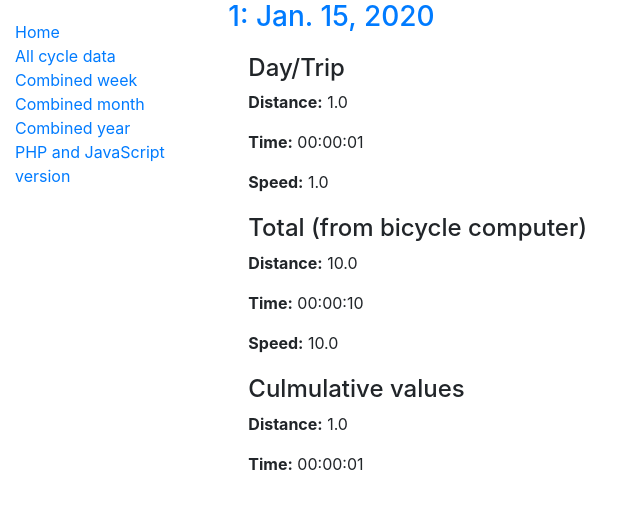
After one commit to ronnyerrmann/cycle_logging, a Django app: page /cycle/cycle_data/1 in a window 1280 px wide. The commit adds this page. Shown: the top 509 px of the page, without its empty margins (0-640 px from the left). Run offline with Django 3.2, Linux system fonts and the light colour scheme; tables that the repository leaves empty hold one stand-in row (values such as "Sample post").

Commit message:
Created views for Django

```diff
--- a/cycle_django/cycle/models.py
+++ b/cycle_django/cycle/models.py
@@ -1,4 +1,5 @@
 from django.db import models
+from django.urls import reverse
 # using: python manage.py inspectdb > models.py
 
 def convert_sec(seconds):
@@ -25,7 +26,7 @@ class FahrradRides(models.Model):
 
     def get_absolute_url(self):
         """Returns the url to access a detail record for this day."""
-        return reverse('entry-detail', args=[str(self.Date)])
+        return reverse('cycle-detail', args=[str(self.entryid)])
 
     def display_sec_day(self):      # To show time instead of seconds in the Admin List view
         return convert_sec(self.dayseconds)
@@ -47,7 +48,8 @@ class FahrradMonthlySummary(models.Model):
     class Meta:
         managed = False
         db_table = 'fahrrad_monthly_summary'
-
+    def get_absolute_url(self):
+        return reverse('cycle-detail', args=["m"+str(self.month_starting_on)])
     def display_sec(self):      # To show time instead of seconds in the Admin List view
         return convert_sec(self.monthseconds)
     display_sec.short_description = 'Time'
@@ -62,7 +64,8 @@ class FahrradWeeklySummary(models.Model):
     class Meta:
         managed = False
         db_table = 'fahrrad_weekly_summary'
-
+    def get_absolute_url(self):
+        return reverse('cycle-detail', args=["w"+str(self.week_starting_on)])
     def display_sec(self):      # To show time instead of seconds in the Admin List view
         return convert_sec(self.weekseconds)
     display_sec.short_description = 'Time'
@@ -77,6 +80,12 @@ class FahrradYearlySummary(models.Model):
     class Meta:
         managed = False
         db_table = 'fahrrad_yearly_summary'
+    def get_absolute_url(self):
+        return reverse('cycle-detail', args=["y"+str(self.year_starting_on)])
     def display_sec(self):      # To show time instead of seconds in the Admin List view
         return convert_sec(self.yearseconds)
     display_sec.short_description = 'Time'
+
+#class cycle_data(FahrradRides):
+#    def __init__(self):
+#        super().__init__()
--- a/cycle_django/cycle/static/css/styles.css
+++ b/cycle_django/cycle/static/css/styles.css
@@ -3,3 +3,13 @@
     padding: 0;
     list-style: none;
 }
+table.table_no_borders {border-style: none;}
+table.table_no_borders th {}
+table.table_no_borders tr {}
+table.table_no_borders td {}
+table.table_inner_borders {border-style: none;}
+table.table_inner_borders th {padding-left: 5px; padding-right: 5px; border-right: 1px solid black; border-bottom: 1px solid black;}
+table.table_inner_borders th:last-of-type {border-right: none; border-bottom: 1px solid black;}
+table.table_inner_borders tr {}
+table.table_inner_borders td {padding-left: 5px; padding-right: 5px; border-right: 1px solid black;}
+table.table_inner_borders td:last-of-type {border: none;}
--- a/cycle_django/cycle/templates/base_generic.html
+++ b/cycle_django/cycle/templates/base_generic.html
@@ -16,7 +16,10 @@
       {% block sidebar %}
         <ul class="sidebar-nav">
           <li><a href="{% url 'index' %}">Home</a></li>
-            <li><a href="{% url 'cycle' %}">All day cycles</a></li>
+          <li><a href="{% url 'cycle_data' %}">All cycle data</a></li>
+          <li><a href="{% url 'cycle_data_w' %}">Combined week</a></li>
+          <li><a href="{% url 'cycle_data_m' %}">Combined month</a></li>
+          <li><a href="{% url 'cycle_data_y' %}">Combined year</a></li>
           <li><a href="http://90.243.61.204:8040/">PHP and JavaScript version</a></li>
         </ul>
      {% endblock %}
--- /dev/null
+++ b/cycle_django/cycle/templates/cycle_data/cycle_detail.html
@@ -0,0 +1,51 @@
+{% extends "base_generic.html" %}
+
+{% block content %}
+  {% if dataType == 'd' %}
+    <h3><a href="">{{ cycle.entryid }}: {{ cycle.date }}</a></h3><!-- author detail link not yet defined -->
+    <div style="margin-left:20px;margin-top:20px">
+      <h4>Day/Trip</h4>
+      <p><strong>Distance:</strong> {{ cycle.daykm }}</p>
+      <p><strong>Time:</strong> {{ cycle.display_sec_day }}</p>
+      <p><strong>Speed:</strong> {{ cycle.daykmh }}</p>
+    </div>
+    <div style="margin-left:20px;margin-top:20px">
+      <h4>Total (from bicycle computer)</h4>
+      <p><strong>Distance:</strong> {{ cycle.totalkm }}</p>
+      <p><strong>Time:</strong> {{ cycle.display_sec_total }}</p>
+      <p><strong>Speed:</strong> {{ cycle.totalkmh }}</p>
+    </div>
+    <div style="margin-left:20px;margin-top:20px">
+      <h4>Culmulative values</h4>
+      <p><strong>Distance:</strong> {{ cycle.culmkm }}</p>
+      <p><strong>Time:</strong> {{ cycle.display_sec_culm }}</p>
+    </div>
+  {% elif dataType == 'w' %}
+    <h3><a href="">{{ cycle.week_starting_on }}</a></h3>
+    <div style="margin-left:20px;margin-top:20px">
+      <p><strong>Number of Days/Trips:</strong> {{ cycle.weekdays }}</p>
+      <p><strong>Distance:</strong> {{ cycle.weekkm }}</p>
+      <p><strong>Time:</strong> {{ cycle.display_sec }}</p>
+      <p><strong>Speed:</strong> {{ cycle.weekkmh }}</p>
+    </div>
+  {% elif dataType == 'm' %}
+    <h3><a href="">{{ cycle.month_starting_on }}</a></h3>
+    <div style="margin-left:20px;margin-top:20px">
+      <p><strong>Number of Days/Trips:</strong> {{ cycle.monthdays }}</p>
+      <p><strong>Distance:</strong> {{ cycle.monthkm }}</p>
+      <p><strong>Time:</strong> {{ cycle.display_sec }}</p>
+      <p><strong>Speed:</strong> {{ cycle.monthkmh }}</p>
+    </div>
+  {% elif dataType == 'y' %}
+    <h3>{{ cycle.year_starting_on }}</h3>
+    <div style="margin-left:20px;margin-top:20px">
+      <p><strong>Number of Days/Trips:</strong> {{ cycle.yeardays }}</p>
+      <p><strong>Distance:</strong> {{ cycle.yearkm }}</p>
+      <p><strong>Time:</strong> {{ cycle.display_sec }}</p>
+      <p><strong>Speed:</strong> {{ cycle.yearkmh }}</p>
+    </div>
+  {% else %}
+    Unknown dataType: {{ dataType }}
+  {% endif %}
+
+{% endblock %}
--- a/cycle_django/cycle/urls.py
+++ b/cycle_django/cycle/urls.py
@@ -1,6 +1,12 @@
-from django.urls import path
+from django.urls import path, re_path
 from . import views
 
 urlpatterns = [
     path('', views.index, name='index'),
+    path('cycle_data', views.DataListView.as_view(), name='cycle_data'),
+    path('cycle_dataw', views.DataWListView.as_view(), name='cycle_data_w'),
+    path('cycle_datam', views.DataMListView.as_view(), name='cycle_data_m'),
+    path('cycle_datay', views.DataYListView.as_view(), name='cycle_data_y'),
+    path('cycle_data/<int:entryid>', views.data_detail_view, name='cycle-detail'),
+    re_path(r'^cycle_data/(?P<date_wmy>[w,m,y]\d{4}-\d{2}-\d{2})/$', views.data_detail_view, name='cycle-detail'),
 ]
--- a/cycle_django/cycle/views.py
+++ b/cycle_django/cycle/views.py
@@ -34,6 +34,69 @@ def index(request):
 from django.views import generic
 
 class DataListView(generic.ListView):
-    model = FahrradRides
-    context_object_name = 'cycle_list'
-    template_name = 'cycle/cycle_list.html'   # https://developer.mozilla.org/en-US/docs/Learn/Server-side/Django/Generic_views
+    # executed when server is initialised
+    #model = FahrradRides
+    context_object_name = 'cycle_data_list'     # This is used as variable in cycle_data_list.html
+    template_name = 'cycle_data/cycle_data_list.html'   # https://developer.mozilla.org/en-US/docs/Learn/Server-side/Django/Generic_views
+    def get_queryset(self):
+        # executed when the page is opened
+        return FahrradRides.objects.all()
+
+    def get_context_data(self, **kwargs):
+        # Call the base implementation first to get the context
+        context = super(DataListView, self).get_context_data(**kwargs)
+        # Create any data and add it to the context
+        context['dataset'] = 'day'
+        #print(context['cycle_data_list'],context.keys())
+        return context
+
+class DataWListView(generic.ListView):
+    context_object_name = 'cycle_data_list'  # This is used as variable in cycle_data_list.html
+    template_name = 'cycle_data/cycle_data_list.html'  # https://developer.mozilla.org/en-US/docs/Learn/Server-side/Django/Generic_views
+    def get_queryset(self):
+        return FahrradWeeklySummary.objects.all()
+    def get_context_data(self, **kwargs):
+        context = super(DataWListView, self).get_context_data(**kwargs)
+        context['dataset'] = 'week'
+        return context
+
+class DataMListView(generic.ListView):
+    context_object_name = 'cycle_data_list'  # This is used as variable in cycle_data_list.html
+    template_name = 'cycle_data/cycle_data_list.html'  # https://developer.mozilla.org/en-US/docs/Learn/Server-side/Django/Generic_views
+    def get_queryset(self):
+        return FahrradMonthlySummary.objects.all()
+    def get_context_data(self, **kwargs):
+        context = super(DataMListView, self).get_context_data(**kwargs)
+        context['dataset'] = 'month'
+        return context
+
+class DataYListView(generic.ListView):
+    context_object_name = 'cycle_data_list'  # This is used as variable in cycle_data_list.html
+    template_name = 'cycle_data/cycle_data_list.html'  # https://developer.mozilla.org/en-US/docs/Learn/Server-side/Django/Generic_views
+    def get_queryset(self):
+        return FahrradYearlySummary.objects.all()
+    def get_context_data(self, **kwargs):
+        context = super(DataYListView, self).get_context_data(**kwargs)
+        context['dataset'] = 'year'
+        return context
+
+from django.shortcuts import get_object_or_404
+
+def data_detail_view(request, date_wmy=None, entryid=None):
+    print(date_wmy, entryid)
+    if entryid is not None:
+        cycleThisData = get_object_or_404(FahrradRides, pk=entryid)
+        dataType='d'
+    elif date_wmy is not None:
+        dataType = date_wmy[0]
+        if date_wmy[0] == "w":
+            cycleThisData = get_object_or_404(FahrradWeeklySummary, pk=date_wmy[1:])
+        elif date_wmy[0] == "m":
+            cycleThisData = get_object_or_404(FahrradMonthlySummary, pk=date_wmy[1:])
+        elif date_wmy[0] == "y":
+            cycleThisData = get_object_or_404(FahrradYearlySummary, pk=date_wmy[1:])
+        else:
+            raise ValueError('date_wmy has an unknown start: '+date_wmy)
+    else:
+        raise ValueError('Both date_wmy and entryid are none.')
+    return render(request, 'cycle_data/cycle_detail.html', context={'cycle': cycleThisData, 'dataType':dataType})
```
Also changed, not shown: cycle_django/cycle/templates/convert_tags.py (added, +8 -0 lines), cycle_django/cycle/templates/cycle_data/cycle_data_list.html (added, +37 -0 lines), README.md, 1 other file.
